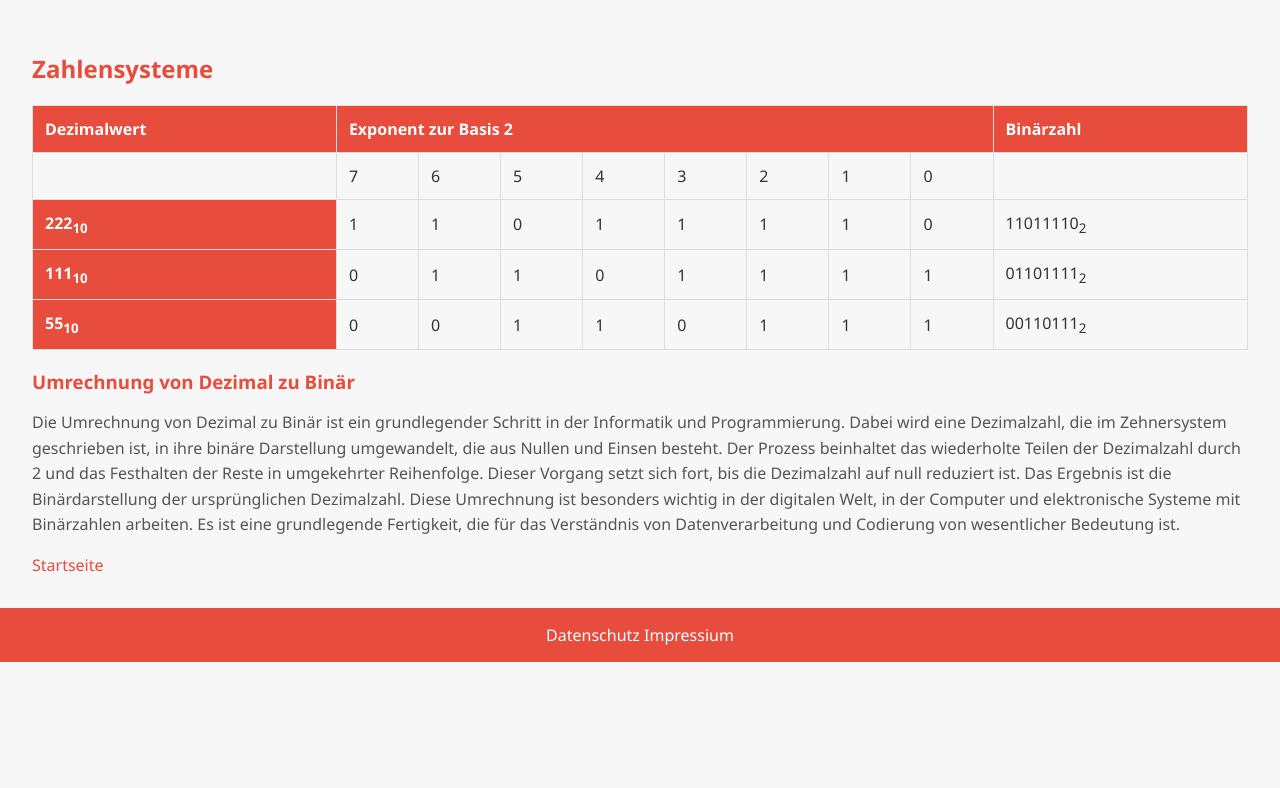
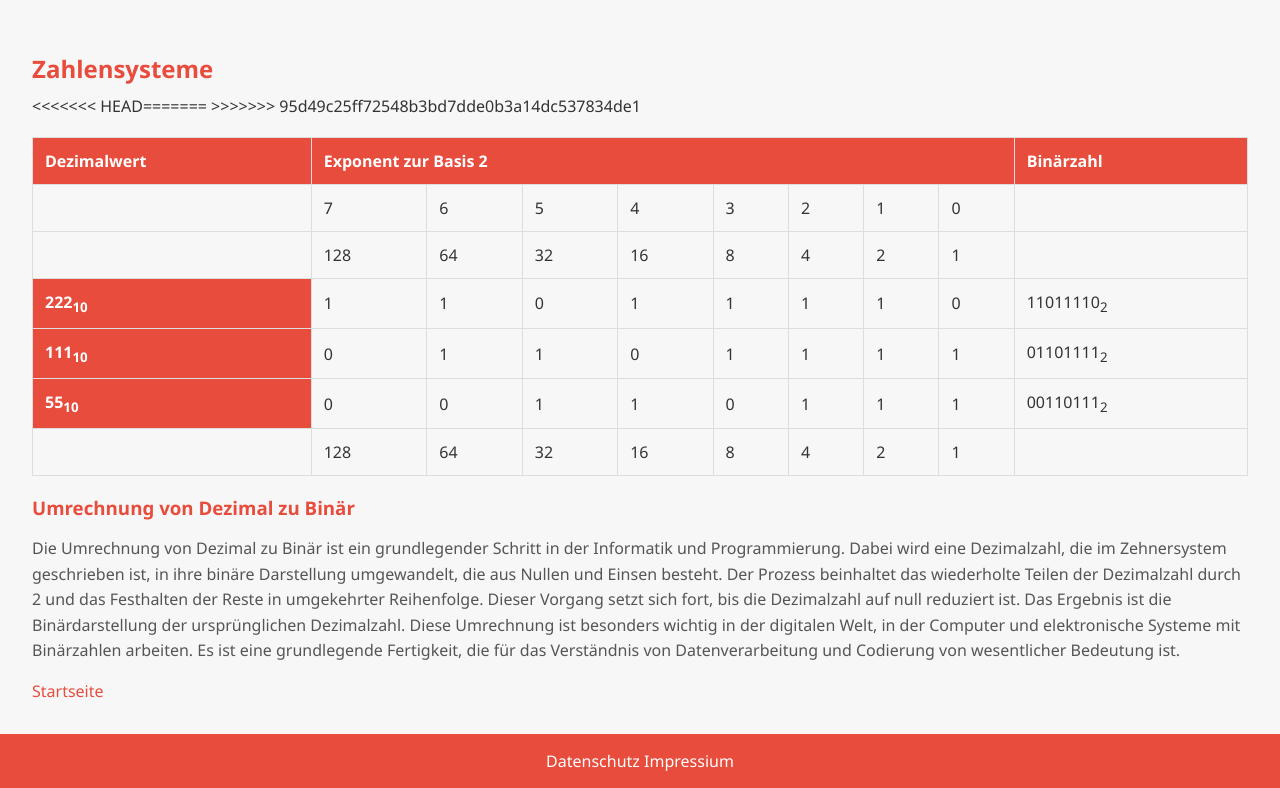
Before and after one commit to HamidrezaRahimian/Muad-Project, a PHP site: page /Zahlen.php in a window 1280 px wide. Shown: the part 156-944 px from the top of the page. Before the commit the page ends 818 px from the top, so only its background shows below. Run offline with PHP 8.4, Linux system fonts and the light colour scheme.

Commit message:
adding tfooter

```diff
--- a/Zahlen.php
+++ b/Zahlen.php
@@ -46,9 +46,22 @@
                     <td>1</td>
                     <td>0</td>
                     <td></td>
-
                 </tr>
                 <tr>
+                    <<<<<<< HEAD=======<td>
+                        </td>
+                        <td>128</td>
+                        <td>64</td>
+                        <td>32</td>
+                        <td>16</td>
+                        <td>8</td>
+                        <td>4</td>
+                        <td>2</td>
+                        <td>1</td>
+                        <td></td>
+                </tr>
+                <tr>
+                    >>>>>>> 95d49c25ff72548b3bd7dde0b3a14dc537834de1
                     <th>222<sub>10</sub></th>
                     <td>1</td>
                     <td>1</td>
@@ -85,6 +98,28 @@
                     <td>00110111<sub>2</sub></td>
                 </tr>
             </tbody>
+            <tfoot>
+                <td></td>
+
+                <td>128</td>
+
+                <td>64</td>
+
+                <td>32</td>
+
+                <td>16</td>
+
+                <td>8</td>
+
+                <td>4</td>
+
+                <td>2</td>
+
+                <td>1</td>
+
+                <td></td>
+
+            </tfoot>
 
         </table>
 
```
